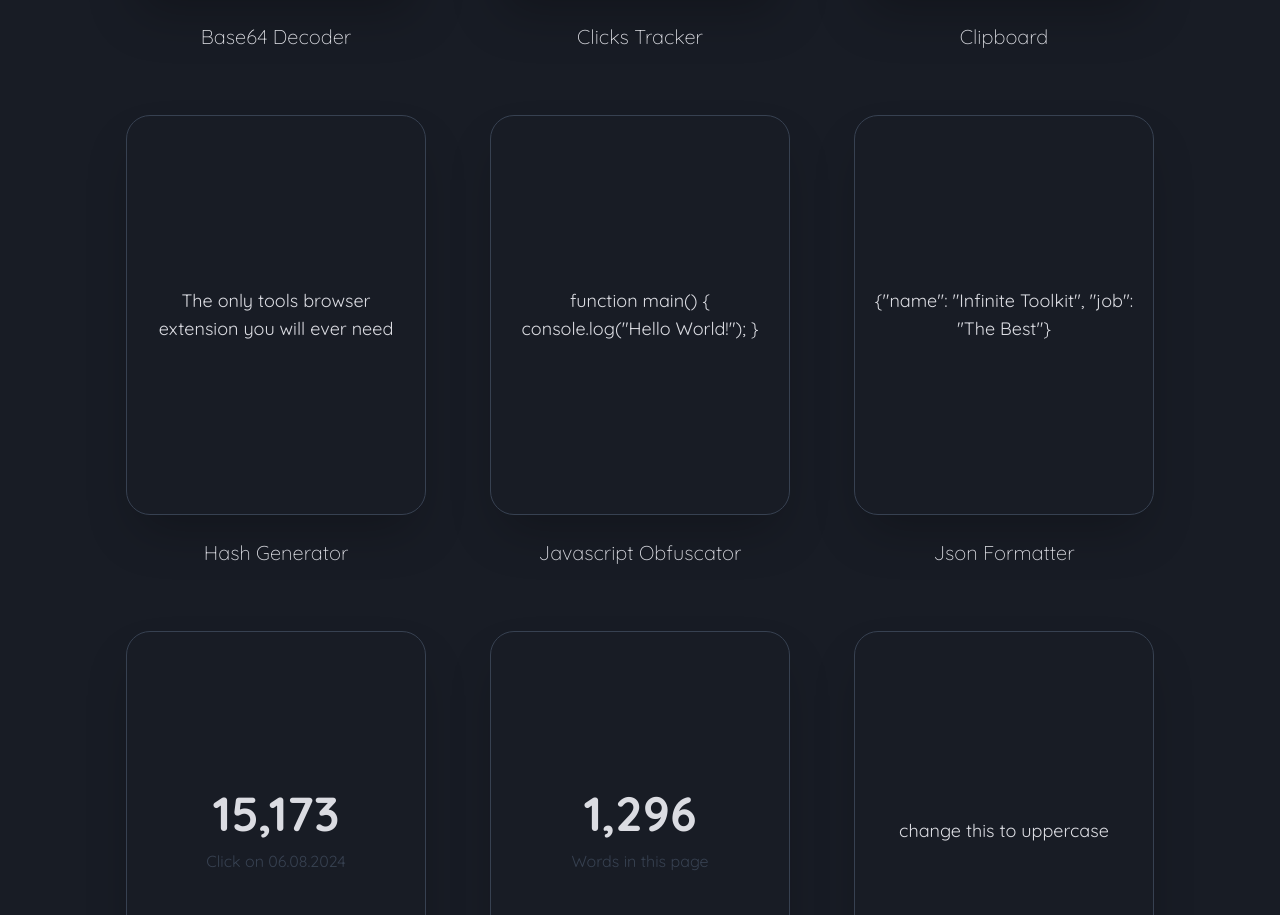
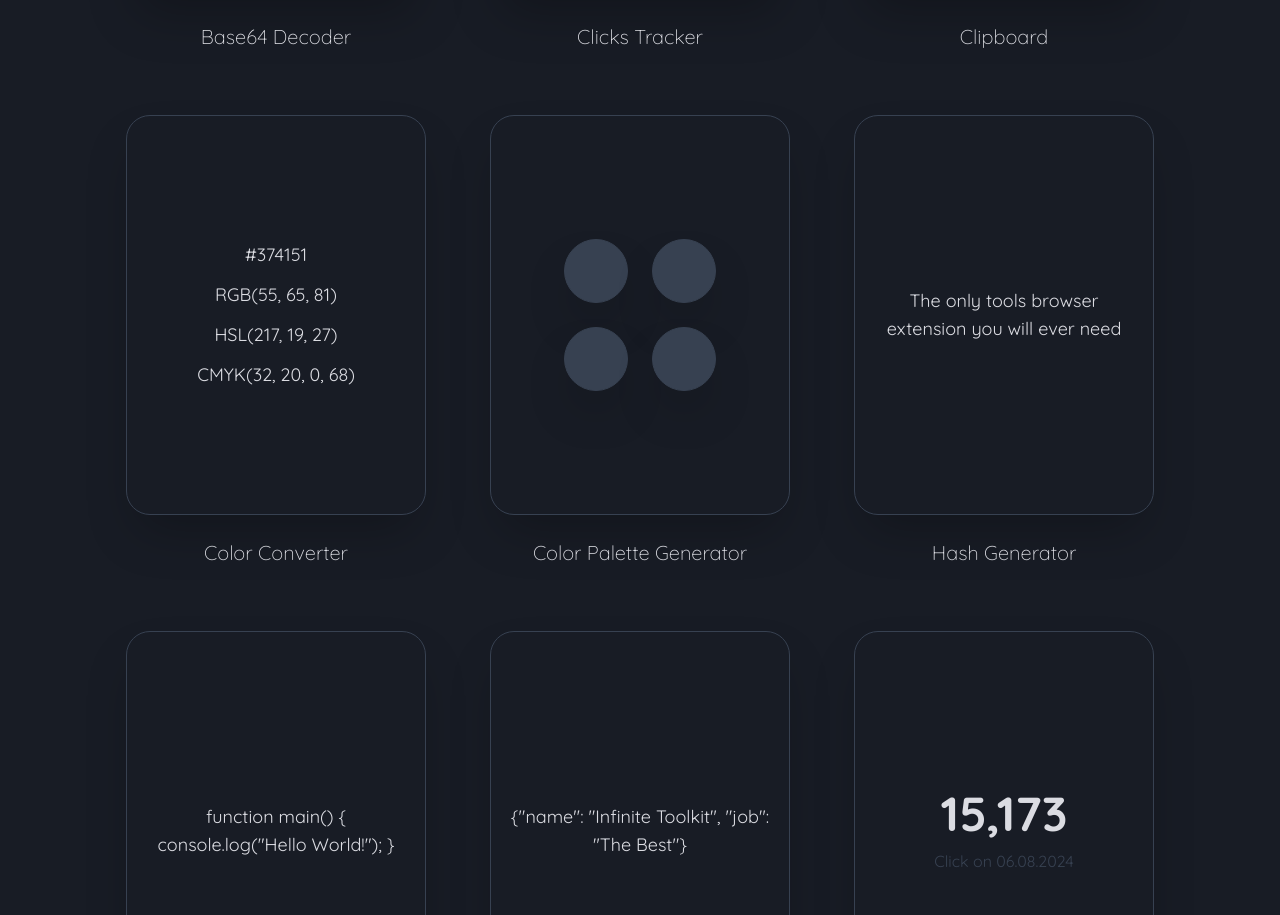
Before and after one commit to mechashadowx/infinite-toolkit, a Next.js app: page / in a window 1280 px wide. Shown: the part 1149-2064 px from the top of the page. Built offline with nearby package versions, Linux system fonts and the light colour scheme.

Commit message:
Implement two color tools

```diff
--- /dev/null
+++ b/app/components/tools/ColorConverter.tsx
@@ -0,0 +1,52 @@
+"use client";
+
+import { useState } from "react";
+import React from "react";
+import Base from "../base/Base";
+
+const ColorConverter: React.FC = () => {
+    const LIGHT_COLOR = [
+        "#DBDCE2",
+        "RGB(219, 220, 226)",
+        "HSL(231, 11, 87)",
+        "CMYK(3, 3, 0, 12)",
+    ];
+    const DARK_COLOR = [
+        "#374151",
+        "RGB(55, 65, 81)",
+        "HSL(217, 19, 27)",
+        "CMYK(32, 20, 0, 68)",
+    ];
+
+    const [hovered, setHovered] = useState<boolean>(false);
+
+    return (
+        <div
+            className="card"
+            onMouseEnter={() => setHovered(true)}
+            onMouseLeave={() => setHovered(false)}
+        >
+            <Base title={"Color Converter"} hovered={hovered}>
+                <div className="h-full w-full flex flex-col items-center justify-center gap-3">
+                    {LIGHT_COLOR.map((_, index) => (
+                        <span
+                            key={index}
+                            className={`relative col-start-1 row-start-1 text-center transition-all duration-200 text-lg ${
+                                hovered
+                                    ? "text-gray-700 " +
+                                      (index % 2 == 0
+                                          ? "move-left-right"
+                                          : "move-right-left")
+                                    : ""
+                            }`}
+                        >
+                            {hovered ? LIGHT_COLOR[index] : DARK_COLOR[index]}
+                        </span>
+                    ))}
+                </div>
+            </Base>
+        </div>
+    );
+};
+
+export default ColorConverter;
--- /dev/null
+++ b/app/components/tools/ColorPaletteGenerator.tsx
@@ -0,0 +1,38 @@
+"use client";
+
+import { useState } from "react";
+import React from "react";
+import Base from "../base/Base";
+
+const ColorPaletteGenerator: React.FC = () => {
+    const COLORS = ["#B7FF00", "#00FFC8", "#4800FF", "#FF0037"];
+
+    const [hovered, setHovered] = useState<boolean>(false);
+
+    return (
+        <div
+            className="card"
+            onMouseEnter={() => setHovered(true)}
+            onMouseLeave={() => setHovered(false)}
+        >
+            <Base title={"Color Palette Generator"} hovered={hovered}>
+                <div
+                    className={`h-auto w-auto grid grid-cols-2 grid-rows-2 justify-center items-center gap-6 transition-all duration-500 transform ${
+                        hovered ? "rotate-[315deg]" : "rotate-0"
+                    }`}
+                >
+                    {COLORS.map((color, index) => (
+                        <div
+                            key={index}
+                            className={`h-16 w-16 shadow-2xl rounded-full border border-gray-700 transition-all duration-200 ${
+                                hovered ? `bg-[${color}]` : "bg-gray-700"
+                            }`}
+                        ></div>
+                    ))}
+                </div>
+            </Base>
+        </div>
+    );
+};
+
+export default ColorPaletteGenerator;
--- a/app/components/views/Tools.tsx
+++ b/app/components/views/Tools.tsx
@@ -1,5 +1,7 @@
 import Base64Decoder from "../tools/Base64Decoder";
 import Clipboard from "../tools/Clipboard";
+import ColorConverter from "../tools/ColorConverter";
+import ColorPaletteGenerator from "../tools/ColorPaletteGenerator";
 import HashGenerator from "../tools/HashGenerator";
 import JavascriptObfuscator from "../tools/JavascriptObfuscator";
 import JsonFormatter from "../tools/JsonFormatter";
@@ -16,6 +18,8 @@ const Tools: React.FC = () => {
             <Base64Decoder />
             <ClicksTracker />
             <Clipboard />
+            <ColorConverter />
+            <ColorPaletteGenerator />
             <HashGenerator />
             <JavascriptObfuscator />
             <JsonFormatter />
```
